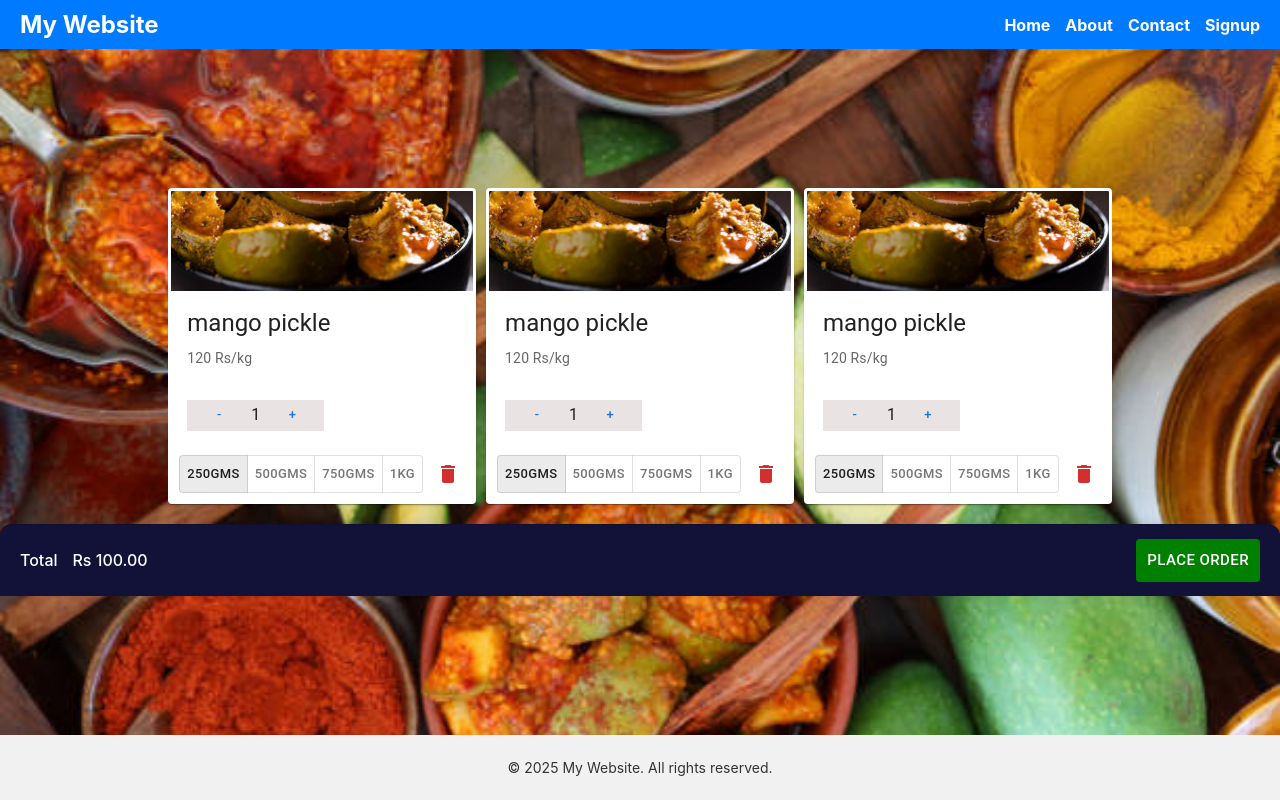
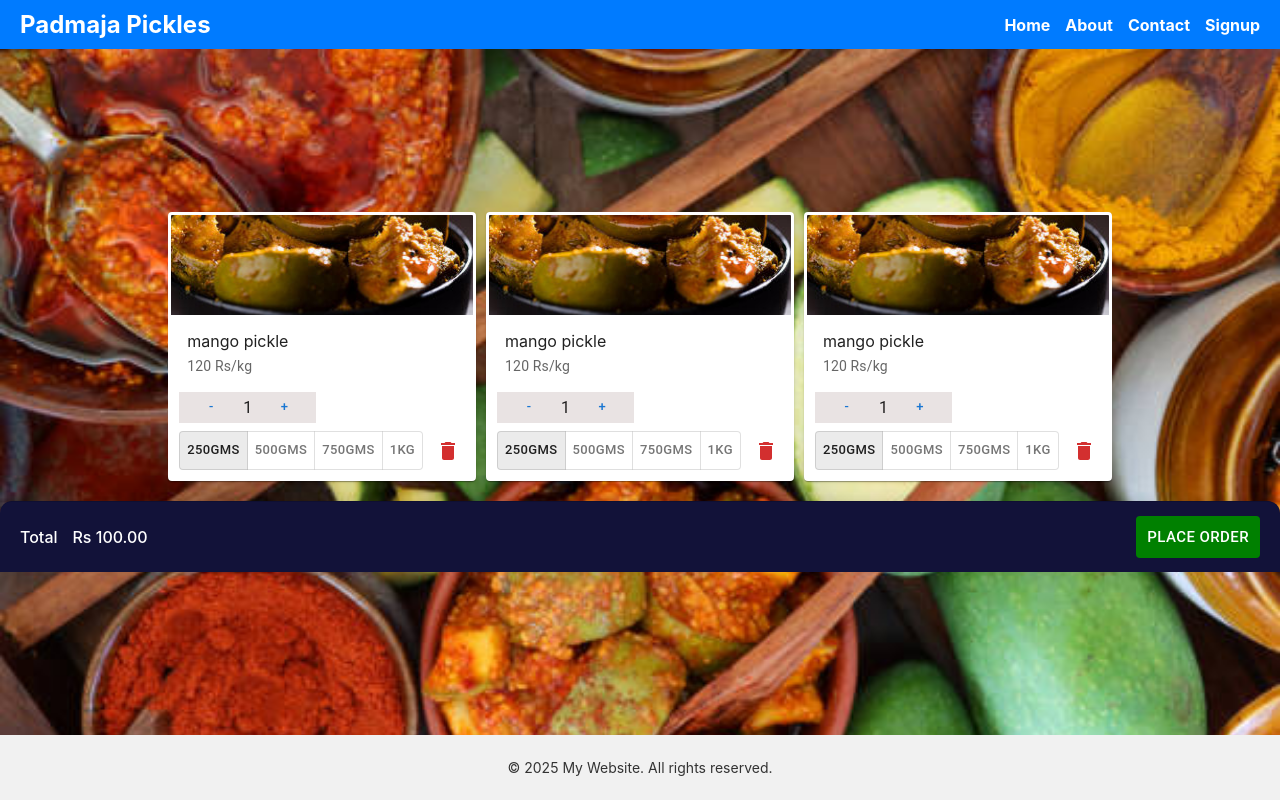
Before and after one commit to Harish-Pulapa-7036/Pickle_delivery, a React (Create React App) app: page /cart in a window 1280 px wide. Built offline with nearby package versions, Linux system fonts and the light colour scheme.

Commit message:
removed margin in cart item

```diff
--- a/src/components/Header.jsx
+++ b/src/components/Header.jsx
@@ -25,7 +25,7 @@ const Header = () => {
 
     return (
         <header className="header">
-            <h1>My Website</h1>
+            <h1>Padmaja Pickles</h1>
             <button className="menu-toggle" onClick={() => setMenuOpen(!menuOpen)}>
                 ☰
             </button>
--- a/src/pages/CartList.jsx
+++ b/src/pages/CartList.jsx
@@ -22,7 +22,7 @@ const CartItem = () => {
                 title="green iguana"
             />
             <CardContent>
-                <Typography gutterBottom variant="h5" component="div">
+                <Typography gutterBottom variant="h7" component="div">
                     mango pickle
                 </Typography>
                 <Typography variant="body2" sx={{ color: 'text.secondary' }}>
@@ -30,7 +30,7 @@ const CartItem = () => {
                 </Typography>
 
             </CardContent>
-            <Typography style={{ display: "inline-flex", margin: "16px", alignItems: 'center', backgroundColor: "#e9e3e3", alignSelf: "flex-start" }}>
+            <Typography style={{ display: "inline-flex", marginLeft: "8px", alignItems: 'center', backgroundColor: "#e9e3e3", alignSelf: "flex-start" }}>
                 <Button size="small" onClick={decrementQuantity}>-</Button>
                 <Typography>{quantity}</Typography>
                 <Button size="small" onClick={incrementQuantity}>+</Button>
```
